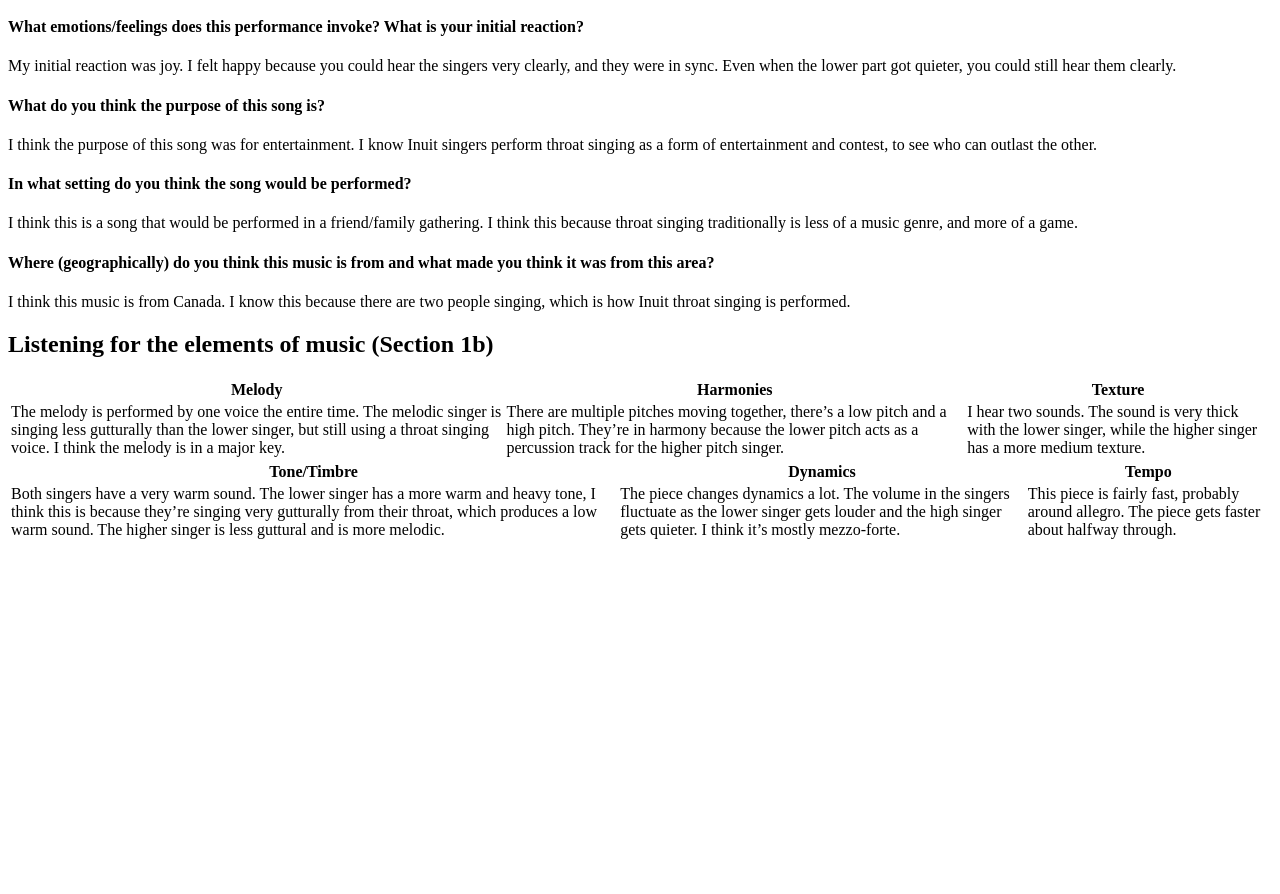
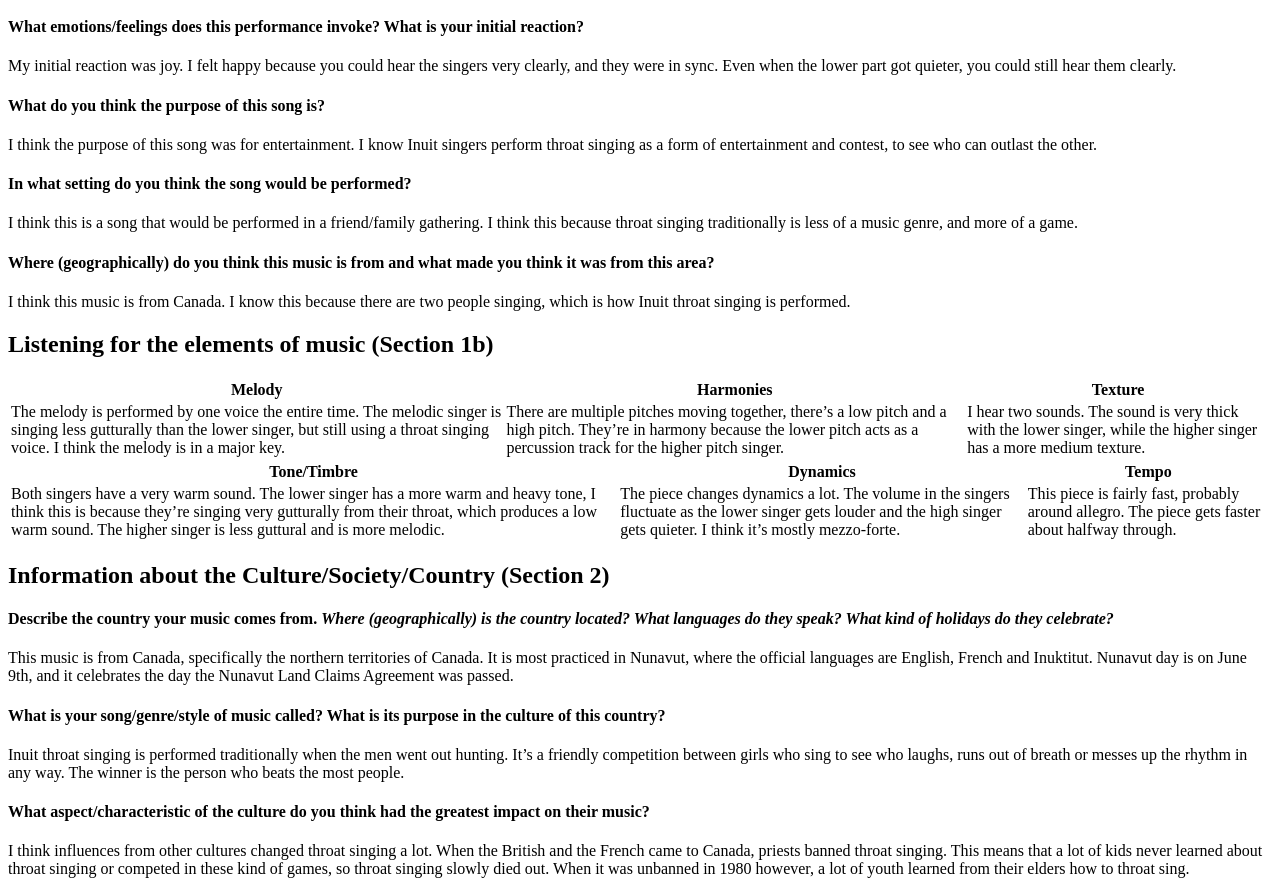
Before and after one commit to jayinblue/GlobalMusicISP, a plain HTML site: page index.html in a window 1280 px wide. Shown: the part 110-1004 px from the top of the page. Before the commit the page ends 800 px from the top, so only its background shows below. Drawn offline with Linux system fonts and the light colour scheme.

Commit message:
added section 2 :)

```diff
--- a/index.html
+++ b/index.html
@@ -9,6 +9,7 @@
   <h1 id="music-isp">Jay's Global Music ISP</h1>
   <!-- add the music file here? and maybe a picture? -->
   <h2 id="initial-reactions">My initial reactions (Section 1a)</h2>
+
   <!-- section 1a, 1 and 2
   FIX THE GODDAMN PADDING-->
   <h4>What emotions/feelings does this performance invoke? What is your initial reaction?</h4>
@@ -21,6 +22,7 @@
   <!-- section 1a, 5 -->
   <h4>Where (geographically)  do you think this music is from and what made you think it was from this area?</h4>
   <p>I think this music is from Canada. I know this because there are two people singing, which is how Inuit throat singing is performed.</p>
+
   <!-- section 1b starts -->
   <h2 id="music-elements">Listening for the elements of music (Section 1b)</h2>
   <!-- elements of music table thing
@@ -50,4 +52,21 @@
       </tr>
     </table>
 
+    <!-- section 2-->
+  <h2 id="culture-info">Information about the Culture/Society/Country (Section 2)</h2>
+
+  <!-- section 2, 1-->
+  <h4>Describe the country your music comes from. <i>Where (geographically) is the country located? What languages do they speak? What kind of holidays do they celebrate?</i></h4>
+  <p>This music is from Canada, specifically the northern territories of Canada. It is most practiced in Nunavut, where the official languages are English, French and Inuktitut. Nunavut day is on June 9th, and it celebrates the day the Nunavut Land Claims Agreement was passed.</p>
+
+  <!--section 2, 2-->
+  <h4>What is your song/genre/style of music called? What is its purpose in the culture of this country?</h4>
+  <p>Inuit throat singing is performed traditionally when the men went out hunting. It’s a friendly competition between girls who sing to see who laughs, runs out of breath or messes up the rhythm in any way. The winner is the person who beats the most people.</p>
+
+  <!--section 2, 3-->
+  <h4>What aspect/characteristic of the culture do you think had the greatest impact on their music?</h4>
+  <p>I think influences from other cultures changed throat singing a lot. When the British and the French came to Canada, priests banned throat singing. This means that a lot of kids never learned about throat singing or competed in these kind of games, so throat singing slowly died out. When it was unbanned in 1980 however, a lot of youth learned from their elders how to throat sing.</p>
+
+  <!--YOOOOOOOOOOOOOOOOOOOO-->
+
 </html>
```
